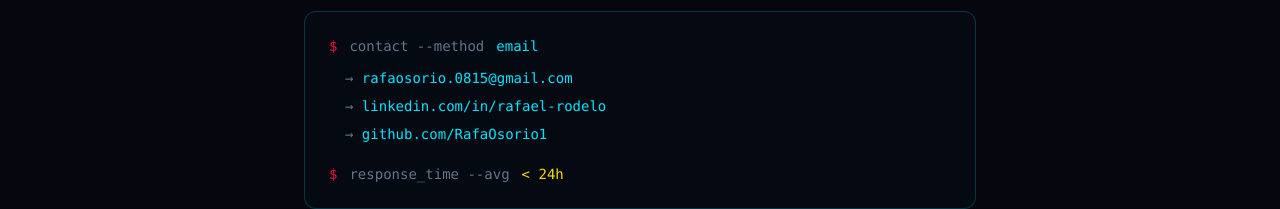
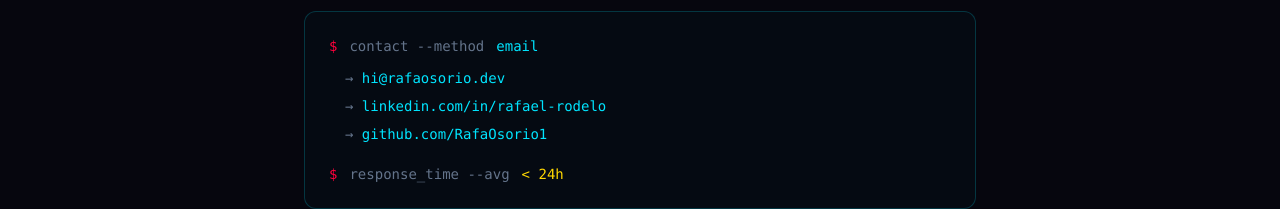
Before and after one commit to RafaOsorio1/rafa-portfolio, a React (Vite) app: page / in a window 1280 px wide. Shown: the part 4856-5065 px from the top of the page. Built offline with nearby package versions, Linux system fonts and the light colour scheme; no server answers.

Commit message:
feat: update email to hi@rafaosorio.dev

```diff
--- a/src/sections/Contact.tsx
+++ b/src/sections/Contact.tsx
@@ -6,7 +6,7 @@ import { useState } from "react";
 export function Contact() {
   const { t } = useLanguage();
   const [showOptions, setShowOptions] = useState(false);
-  const email = "rafaosorio.0815@gmail.com";
+  const email = "hi@rafaosorio.dev";
 
   return (
     <>
@@ -25,7 +25,7 @@ export function Contact() {
               <span style={{ color: "#00E5FF" }}>email</span>
             </div>
             <div className="pl-4 space-y-2" style={{ color: "#64748B" }}>
-              <div>→ <a href="https://mail.google.com/mail/?view=cm&fs=1&to=rafaosorio.0815@gmail.com" target="_blank" rel="noopener noreferrer" className="hover:text-foreground transition-colors" style={{ color: "#00E5FF" }}>rafaosorio.0815@gmail.com</a></div>
+              <div>→ <a href="https://mail.google.com/mail/?view=cm&fs=1&to=hi@rafaosorio.dev" target="_blank" rel="noopener noreferrer" className="hover:text-foreground transition-colors" style={{ color: "#00E5FF" }}>hi@rafaosorio.dev</a></div>
               <div>→ <a href="https://www.linkedin.com/in/rafael-rodelo-osorio-90b605262/" target="_blank" rel="noopener noreferrer" className="hover:text-foreground transition-colors" style={{ color: "#00E5FF" }}>linkedin.com/in/rafael-rodelo</a></div>
               <div>→ <a href="https://github.com/RafaOsorio1" target="_blank" rel="noopener noreferrer" className="hover:text-foreground transition-colors" style={{ color: "#00E5FF" }}>github.com/RafaOsorio1</a></div>
             </div>
--- a/src/sections/Hero.tsx
+++ b/src/sections/Hero.tsx
@@ -76,7 +76,7 @@ export function Hero() {
           {([
             { icon: Github, href: "https://github.com/RafaOsorio1", label: "GitHub" },
             { icon: Linkedin, href: "https://www.linkedin.com/in/rafael-rodelo-osorio-90b605262/", label: "LinkedIn" },
-            { icon: Mail, href: "https://mail.google.com/mail/?view=cm&fs=1&to=rafaosorio.0815@gmail.com", label: "Email" },
+            { icon: Mail, href: "https://mail.google.com/mail/?view=cm&fs=1&to=hi@rafaosorio.dev", label: "Email" },
           ] as const).map(({ icon: Icon, href, label }) => (
             <a key={label} href={href} target="_blank" rel="noopener noreferrer"
               className="p-2.5 rounded-lg transition-all duration-200 hover:scale-110 hover:border-[rgba(0,229,255,0.4)]"
```
